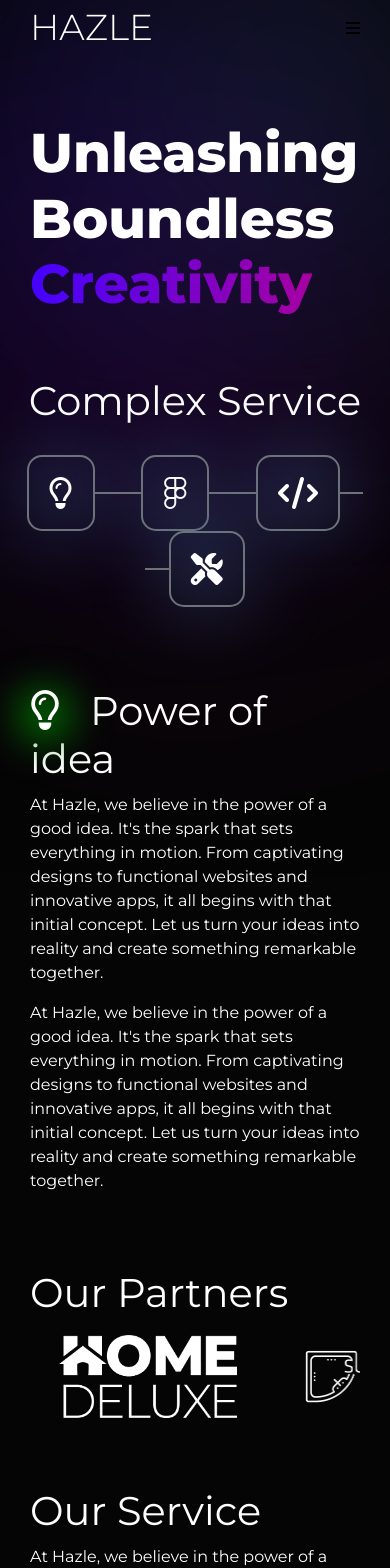
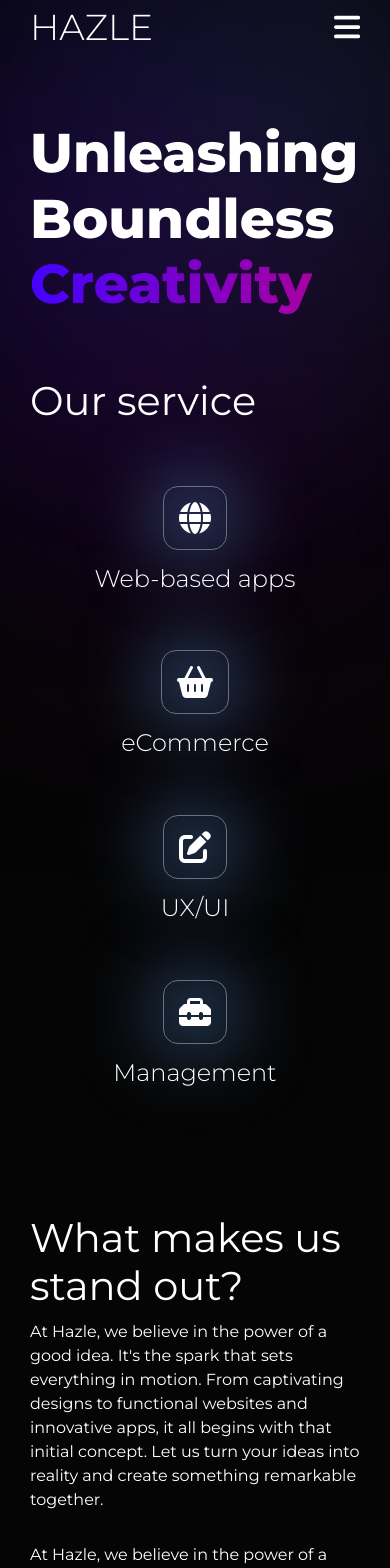
Before and after one commit to hazle-pl/hazle.pl, a React (Create React App) app in the folder app/: page / in a window 390 px wide. Shown: the top 1568 px of the page. Built offline with nearby package versions, Linux system fonts and the light colour scheme.

Commit message:
styled menu burger on mobile and added new functionality to navigation

```diff
--- a/app/src/Sass/components/card.scss
+++ b/app/src/Sass/components/card.scss
@@ -1,3 +1,51 @@
 .card{
-    background-color: $neutral-700;
+    background-color: $transparent;
+
+.title{
+    display: flex;
+    align-items: center;
+
+    i{
+        display: inline-block;
+        padding: $padding;
+        border: 1px solid $neutral-500;
+        border-radius: $radius;
+        font-size: 2rem;
+        margin-right: $padding;
+
+        &::after{
+            content: '';
+            width: 100%;
+            height: 100%;
+            display: inline;
+            background-color: $secondary-500;
+            opacity: 1 ;
+            filter: blur(40px);
+            position: absolute;
+            left: 0px;
+            top: 0px;
+            z-index: -1;
+        }
+    }
+    h3{
+        display: inline-block;
+    }
 }
+}
+
+@media (max-width: $mobile-breakpoint) {
+    .card{
+        background-color: $transparent;
+
+        .title{
+            display: flex;
+            align-items: center;
+            flex-direction: column;
+
+            i{
+                margin-bottom: $padding;
+                margin-right: 0px;
+            }
+        }
+    }
+}
--- a/app/src/Sass/components/infinity-gallery.scss
+++ b/app/src/Sass/components/infinity-gallery.scss
@@ -15,9 +15,11 @@
         object-fit: contain;
         transition: $transition;
         filter: brightness(0) invert(1);
+        opacity: 0.1;
 
         &:hover{
             transform: scale(1.1);
+            opacity: 1;
         }
     }
 }
--- a/app/src/Sass/components/navigation.scss
+++ b/app/src/Sass/components/navigation.scss
@@ -11,6 +11,9 @@ header{
 
     &.fixed{
         background-color: $neutral-900;
+    }
+    &.hidden{
+        transform: translatey(-100%);
     }
     .header-wrapper{
         max-width: 1530px;
@@ -66,6 +69,9 @@ header{
 @media (max-width: $mobile-breakpoint) {
     header{
         flex-direction: column;
+        &:has(nav.active){
+            background-color: $neutral-900;
+        }
 
         .header-wrapper{
             flex-direction: column;
@@ -77,17 +83,34 @@ header{
 
                 .burger{
                     display: block;
+                    cursor: pointer;
+
+                    svg{
+                        height: 30px;
+                        fill: $neutral-100;
+                    }
                 }
             }
 
             nav{
-                background-color: pink;
                 align-items: flex-end;
                 flex-direction: column;
                 display: none;
+                gap: 0px;
+                transition: $transition;
+
+                a{
+                    text-align: center;
+                    display: inline-block;
+                    width: 100%;
+                    font-size: 2rem;
+                    padding: $padding;
+                }
 
                 &.active{
-                    display: block;
+                    display: flex;
+                    background-color: $neutral-900;
+                    transform: translate(0px);
                 }
             }
         }
--- a/app/src/Sass/global/grid.scss
+++ b/app/src/Sass/global/grid.scss
@@ -18,3 +18,9 @@ section:nth-child(2){
     max-width: 1920px;
     margin: auto;
 }
+
+.row{
+    >*{
+        margin-bottom: $padding;
+    }
+}
--- a/app/src/Sass/global/typography.scss
+++ b/app/src/Sass/global/typography.scss
@@ -13,101 +13,19 @@ h1{
 h2{
     font-size: 3rem;
     font-weight: 400;
-    margin-bottom: 60px;
+    margin-bottom: 0px;
 }
-
-
-//ICONS
-
-
-    .buisness-values{
-        .icon{
-            display: flex;
-            align-items: center;
-            transition: $transition;
-
-            &:hover{
-                text-decoration: none;
-                transform: scale(1.1);
-            }
-
-            i{
-                font-size: 2rem;
-                border: 2px solid $neutral-500;
-                padding: 20px;
-                border-radius: $radius;
-                position: relative;
-                z-index: 2;
-                color: $neutral-100;
-
-                &::after{
-                    content: '';
-                    width: 100%;
-                    height: 100%;
-                    left: 0px;
-                    top: 0px;
-                    filter: blur(40px);
-                    display: inline-block;
-                    position: absolute;
-                    z-index: -1;
-                    opacity: 0.5;
-                    background-color: $secondary-500;
-                }
-
-                // &.fa-lightbulb{
-                //     &::after{
-                //         background-color: yellow;
-                //     }
-                // }
-                // &.fa-figma{
-                //     &::after{
-                //         background-color: green;
-                //     }
-                // }
-                // &.fa-code{
-                //     &::after{
-                //         background-color: blue;
-                //     }
-                // }
-                // &.fa-screwdriver-wrench{
-                //     &::after{
-                //         background-color: red;
-                //     }
-                // }
-            }
-
-            &:not(:first-of-type) {
-
-                    &::before{
-                        content: '';
-                        width: 6vw;
-                        right: 0px;
-                        height: 2px;
-                        background-color: $neutral-500;
-                        display: inline-block;
-                    }
-            }
-            &:not(:last-of-type) {
-
-                    &::after{
-                        content: '';
-                        width: 6vw;
-                        right: 0px;
-                        height: 2px;
-                        background-color: $neutral-500;
-                        display: inline-block;
-                    }
-            }
-        }
-
-    }
-
+h3{
+    font-size: 1.5rem;
+    font-weight: 300;
+    margin-bottom: 0px;
+}
 
 //VARIANTS
 .gradient{
     background: -webkit-linear-gradient(0deg, $secondary-700, $primary-700);
-  -webkit-background-clip: text;
-  -webkit-text-fill-color: transparent;
+    -webkit-background-clip: text;
+    -webkit-text-fill-color: transparent;
 }
 .section-icon{
     display: inline-block;
--- a/app/src/pages/home.tsx
+++ b/app/src/pages/home.tsx
@@ -27,25 +27,43 @@ export const Home: React.FC = () => {
       </section>
 
 
-      <section className="bg-neutral-900 padding-top-4 padding-bottom-4 buisness-values">
+      <section className="bg-neutral-900 padding-top-4 padding-bottom-4">
         <div className="content-wrapper">
           <Container>
-            <Row className="justify-content-center">
-              <h2>Complex Service</h2>
-            </Row>
-            <Row className="justify-content-center buisness-values padding-top-3 padding-bottom-3">
-                <a href="#idea" className="icon">
-                  <i className="fa-regular fa-lightbulb"></i>
-                </a>
-                <a href="#design" className="icon">
-                  <i className="fa-brands fa-figma"></i>
-                </a>
-                <a href="#code" className="icon">
-                  <i className="fa-solid fa-code"></i>
-                </a>
-                <a href="#service" className="icon">
-                  <i className="fa-solid fa-screwdriver-wrench"></i>
-                </a>
+            <h2>Our service</h2>
+              <Row className="padding-top-4 padding-bottom-4">
+                <Col lg={3} md={6} xs={12}>
+                  <div className="card margin-top-3 margin-bottom-3">
+                    <div className="title">
+                      <i className="fa-solid fa-globe"></i>
+                      <h3>Web-based apps</h3>
+                    </div>
+                  </div>
+                </Col>
+                <Col lg={3} md={5} xs={12}>
+                <div className="card margin-top-3 margin-bottom-3">
+                    <div className="title">
+                      <i className="fa-solid fa-basket-shopping"></i>
+                      <h3>eCommerce</h3>
+                    </div>
+                  </div>
+                </Col>
+                <Col lg={3} md={6} xs={12}>
+                <div className="card margin-top-3 margin-bottom-3">
+                    <div className="title">
+                      <i className="fa-solid fa-pen-to-square"></i>
+                      <h3>UX/UI</h3>
+                    </div>
+                  </div>
+                </Col>
+                <Col lg={3} md={6} xs={12}>
+                <div className="card margin-top-3 margin-bottom-3">
+                    <div className="title">
+                      <i className="fa-solid fa-toolbox"></i>
+                      <h3>Management</h3>
+                    </div>
+                  </div>
+                </Col>
             </Row>
           </Container>
         </div>
@@ -55,12 +73,12 @@ export const Home: React.FC = () => {
       <section id="idea" className="bg-neutral-900 padding-top-4 padding-bottom-4">
         <div className="content-wrapper">
           <Container>
-            <h2><span className="section-icon"><i className="fa-regular fa-lightbulb"></i></span>Power of idea</h2>
+            <h2>What makes us stand out?</h2>
             <Row>
-              <Col lg={6} md={6} xs={12} className={`service`}>
+              <Col lg={6} md={6} xs={12}>
               <p>At Hazle, we believe in the power of a good idea. It's the spark that sets everything in motion. From captivating designs to functional websites and innovative apps, it all begins with that initial concept. Let us turn your ideas into reality and create something remarkable together.</p>
               </Col>
-              <Col lg={6} md={6} xs={12} className={`service`}>
+              <Col lg={6} md={6} xs={12}>
               <p>At Hazle, we believe in the power of a good idea. It's the spark that sets everything in motion. From captivating designs to functional websites and innovative apps, it all begins with that initial concept. Let us turn your ideas into reality and create something remarkable together.</p>
               </Col>
             </Row>
@@ -77,23 +95,6 @@ export const Home: React.FC = () => {
           </Container>
         </div>
       </section>
-
-      {/* Section Service */}
-      <section className="bg-neutral-900 padding-top-4 padding-bottom-4">
-        <div className="content-wrapper">
-          <Container>
-            <h2>Our Service</h2>
-            <Row>
-              <Col lg={8} md={6} xs={12} className={`service`}>
-                At Hazle, we believe in the power of a good idea. It's the spark that sets everything in motion. From captivating designs to functional websites and innovative apps, it all begins with that initial concept. Let us turn your ideas into reality and create something remarkable together.
-              </Col>
-              <Col lg={4} md={6} xs={12} className={`service`}>
-                <div className="card">x</div>
-              </Col>
-            </Row>
-          </Container>
-        </div>
-      </section>
     </>
   );
 };
```
Also changed, not shown: app/src/components/navigation.tsx (+13 -2 lines).
